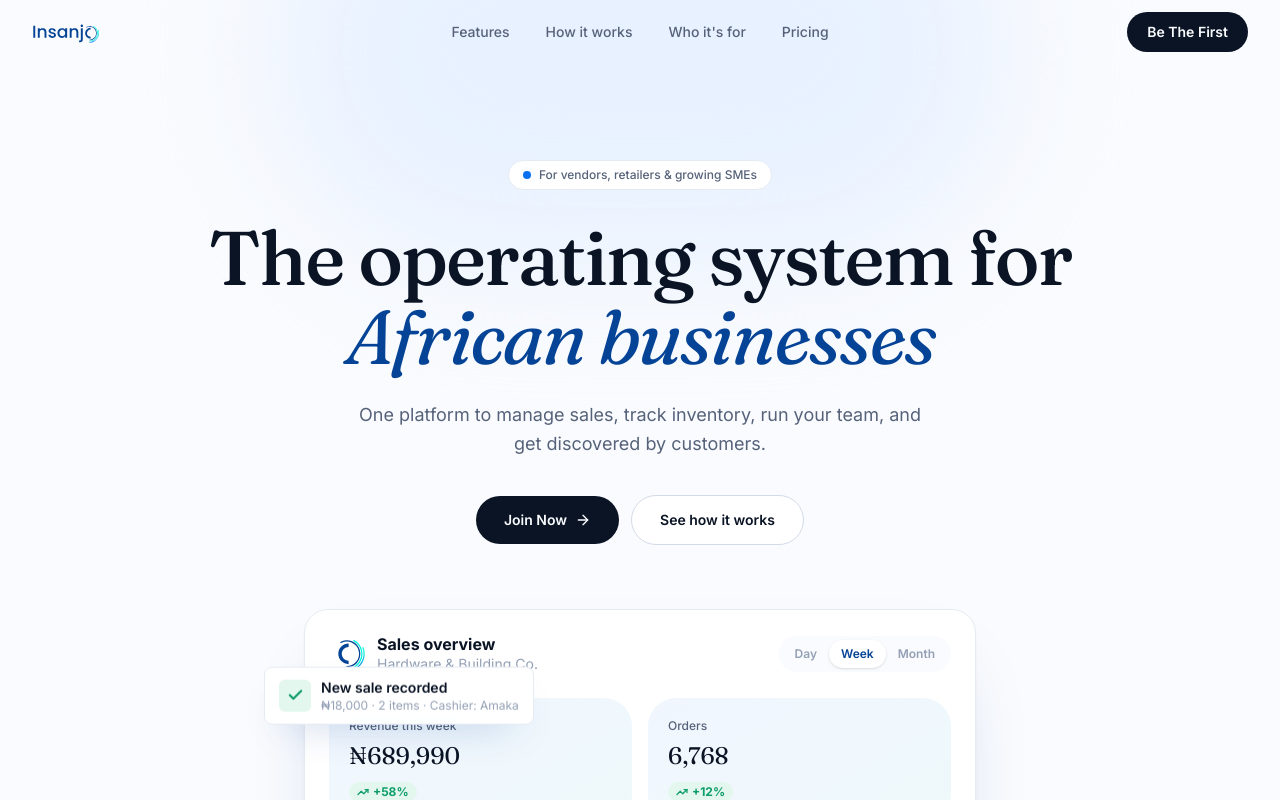
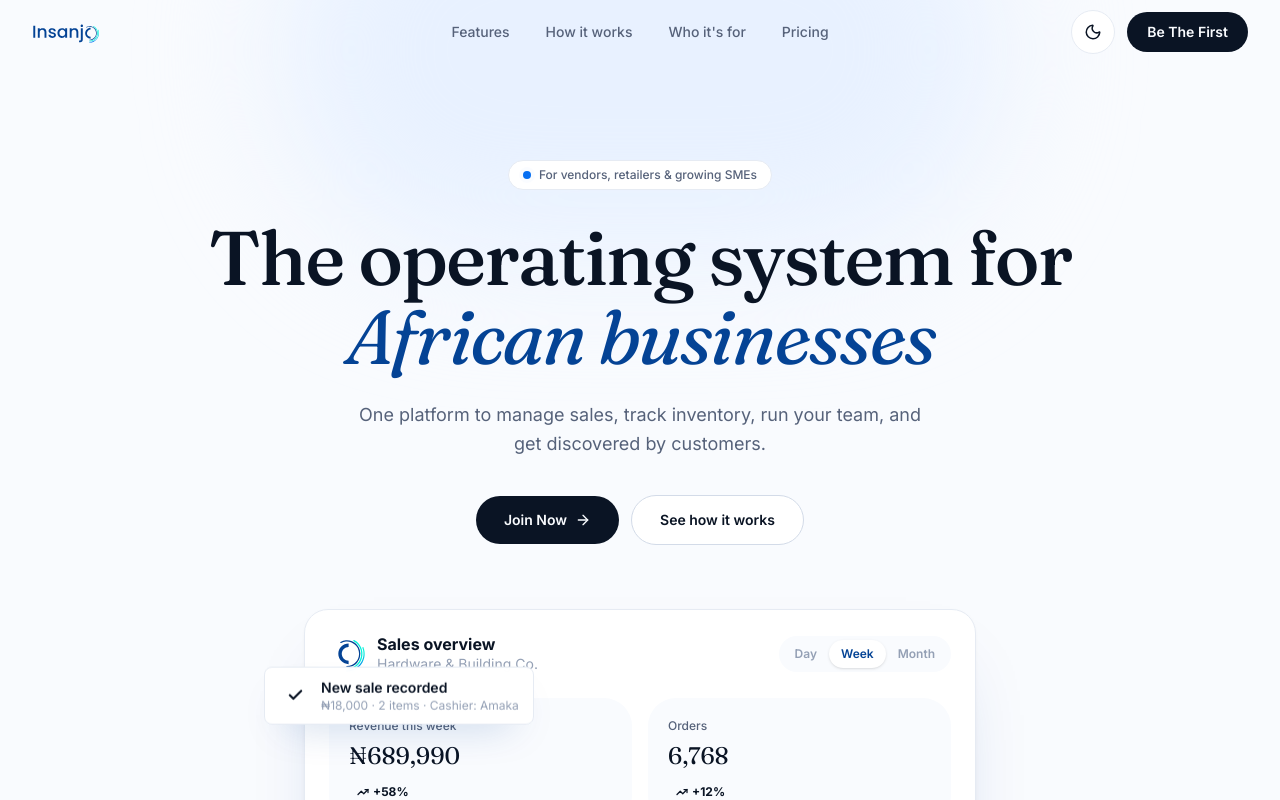
Before and after one commit to danielidonor01-max/insanjo, a React (Vite) app: page / in a window 1280 px wide. Shown: the top 800 px of the page. Built offline with nearby package versions, Linux system fonts and the light colour scheme.

Commit message:
feature: Dark Mode - added dark color pallette

```diff
--- a/package.json
+++ b/package.json
@@ -12,7 +12,9 @@
     "framer-motion": "^12.23.0",
     "lucide-react": "^0.563.0",
     "react": "^19.2.0",
-    "react-dom": "^19.2.0"
+    "react-dom": "^19.2.0",
+    "react-router": "^8.1.0",
+    "react-router-dom": "^7.18.1"
   },
   "devDependencies": {
     "@tailwindcss/vite": "^4.1.0",
--- a/src/App.jsx
+++ b/src/App.jsx
@@ -15,7 +15,7 @@ export default function App() {
     <>
       <a
         href="#features"
-        className="sr-only focus:not-sr-only focus:fixed focus:left-4 focus:top-4 focus:z-[100] focus:rounded-lg focus:bg-ink focus:px-4 focus:py-2 focus:text-sm focus:text-canvas"
+        className="sr-only focus:not-sr-only focus:fixed focus:left-4 focus:top-4 focus:z-100 focus:rounded-lg focus:bg-ink focus:px-4 focus:py-2 focus:text-sm focus:text-canvas"
       >
         Skip to content
       </a>
--- a/src/components/Navbar.jsx
+++ b/src/components/Navbar.jsx
@@ -1,6 +1,9 @@
-import { useEffect, useState } from 'react';
-import { Menu, X } from 'lucide-react';
-import Logo from './Logo';
+
+import { useEffect, useState } from "react";
+import { Menu, X, Moon, Sun } from "lucide-react";
+import Logo from "./Logo";
+import { useTheme } from "../hooks/useTheme";
+
 
 const LINKS = [
   { label: 'Features', href: '#features' },
@@ -12,6 +15,7 @@ const LINKS = [
 export default function Navbar() {
   const [scrolled, setScrolled] = useState(false);
   const [open, setOpen] = useState(false);
+  const { isDark, toggleTheme } = useTheme();
 
   useEffect(() => {
     const onScroll = () => setScrolled(window.scrollY > 12);
@@ -22,8 +26,7 @@ export default function Navbar() {
 
   return (
     <header
-      className={`fixed inset-x-0 top-0 z-50 transition-all duration-300 ${
-        scrolled
+      className={`fixed inset-x-0 top-0 z-50 transition-all duration-300 ${scrolled
         ? 'border-b border-line bg-canvas/80 backdrop-blur-xl'
         : 'border-b border-transparent bg-transparent'
         }`}
@@ -45,12 +48,23 @@ export default function Navbar() {
         </div>
 
         {/* Right CTA */}
+        <div className="hidden items-center gap-3 md:flex">
+          <button
+            type="button"
+            onClick={toggleTheme}
+            aria-label="Toggle theme"
+            className="grid h-11 w-11 place-items-center rounded-full border border-line bg-surface text-ink transition-all duration-300 hover:bg-accent-soft hover:rotate-12"
+          >
+            {isDark ? <Sun size={18} /> : <Moon size={18} />}
+          </button>
+
           <a
             href="#waitlist"
-          className="hidden rounded-full bg-ink px-5 py-2.5 text-sm font-semibold text-canvas transition-colors duration-300 hover:bg-accent md:inline-flex"
+            className="rounded-full bg-ink px-5 py-2.5 text-sm font-semibold text-canvas transition-colors duration-300 hover:bg-accent"
           >
             Be The First
           </a>
+        </div>
 
         <button
           type="button"
@@ -65,8 +79,7 @@ export default function Navbar() {
 
       {/* Mobile menu */}
       <div
-        className={`overflow-hidden border-line bg-canvas/95 backdrop-blur-xl md:hidden ${
-          open ? 'max-h-96 border-t' : 'max-h-0'
+        className={`overflow-hidden border-line bg-canvas/95 backdrop-blur-xl md:hidden ${open ? 'max-h-96 border-t' : 'max-h-0'
           } transition-[max-height] duration-300 ease-out`}
       >
         <div className="flex flex-col gap-1 px-5 py-4">
--- a/src/components/ProductPreview.jsx
+++ b/src/components/ProductPreview.jsx
@@ -127,7 +127,7 @@ export default function ProductPreview() {
 
 function StatTile({ label, value, delta }) {
   return (
-    <div className="rounded-2xl bg-[linear-gradient(150deg,#f1f6fe,#eef9fb)] p-4 sm:p-5">
+    <div className="rounded-2xl bg-canvas p-4 sm:p-5">
       <p className="text-xs font-medium text-muted">{label}</p>
       <p className="mt-1.5 font-serif text-xl text-ink sm:text-2xl">{value}</p>
       <span className="mt-2.5 inline-flex items-center gap-1 rounded-full bg-positive-soft px-2 py-0.5 text-xs font-bold text-positive">
--- a/src/components/WaitlistCTA.jsx
+++ b/src/components/WaitlistCTA.jsx
@@ -25,16 +25,16 @@ export default function WaitlistCTA() {
 
   return (
     <section ref={sectionRef} id="waitlist" className="px-5 py-24 sm:px-8 sm:py-32">
-      <div className="reveal relative mx-auto max-w-5xl overflow-hidden rounded-[2rem] bg-ink px-6 py-16 text-center sm:px-12 sm:py-24">
+      <div className="reveal relative mx-auto max-w-5xl overflow-hidden rounded-4xl bg-[#0a1424] px-6 py-16 text-center sm:px-12 sm:py-24">
         {/* soft accent glow (parallax) */}
         <motion.div
           aria-hidden="true"
           style={{ x: '-50%', y: reduce ? undefined : glowY }}
-          className="pointer-events-none absolute -bottom-32 left-1/2 h-[360px] w-[640px] rounded-full bg-accent/25 blur-3xl"
+          className="pointer-events-none absolute -bottom-32 left-1/2 h-90 w-160 rounded-full bg-[#066ff2]/25 blur-3xl"
         />
 
         <div className="relative">
-          <h2 className="mx-auto max-w-2xl font-serif text-[clamp(2rem,4.5vw,3.25rem)] font-medium leading-[1.08] tracking-tight text-canvas">
+          <h2 className="mx-auto max-w-2xl font-serif text-[clamp(2rem,4.5vw,3.25rem)] font-medium leading-[1.08] tracking-tight text-white">
             Your business deserves{' '}
             <span className="italic text-white/70">better tools.</span>
           </h2>
--- /dev/null
+++ b/src/context/ThemeContext.jsx
@@ -0,0 +1,81 @@
+import { createContext, useContext, useEffect, useMemo, useState } from "react";
+
+const ThemeContext = createContext(null);
+
+const getSystemTheme = () =>
+  window.matchMedia("(prefers-color-scheme: dark)").matches
+    ? "dark"
+    : "light";
+
+const getInitialTheme = () => {
+  if (typeof window === "undefined") return "light";
+
+  const savedTheme = localStorage.getItem("theme");
+
+  if (savedTheme === "light" || savedTheme === "dark") {
+    return savedTheme;
+  }
+
+  return getSystemTheme();
+};
+
+export function ThemeProvider({ children }) {
+  const [theme, setTheme] = useState(getInitialTheme);
+
+  useEffect(() => {
+    const root = document.documentElement;
+
+    root.classList.toggle("dark", theme === "dark");
+
+    localStorage.setItem("theme", theme);
+  }, [theme]);
+
+  // Listen for OS theme changes only if the user
+  // hasn't explicitly chosen a theme.
+  useEffect(() => {
+    const media = window.matchMedia("(prefers-color-scheme: dark)");
+
+    const handleChange = (e) => {
+      const savedTheme = localStorage.getItem("theme");
+
+      if (!savedTheme) {
+        setTheme(e.matches ? "dark" : "light");
+      }
+    };
+
+    media.addEventListener("change", handleChange);
+
+    return () => media.removeEventListener("change", handleChange);
+  }, []);
+
+  const toggleTheme = () => {
+    setTheme((prev) => (prev === "light" ? "dark" : "light"));
+  };
+
+  const value = useMemo(
+    () => ({
+      theme,
+      isDark: theme === "dark",
+      isLight: theme === "light",
+      setTheme,
+      toggleTheme,
+    }),
+    [theme]
+  );
+
+  return (
+    <ThemeContext.Provider value={value}>
+      {children}
+    </ThemeContext.Provider>
+  );
+}
+
+export function useThemeContext() {
+  const context = useContext(ThemeContext);
+
+  if (!context) {
+    throw new Error("useThemeContext must be used inside ThemeProvider.");
+  }
+
+  return context;
+}
--- /dev/null
+++ b/src/hooks/useTheme.js
@@ -0,0 +1,3 @@
+import { useThemeContext } from "../context/ThemeContext";
+
+export const useTheme = () => useThemeContext();
--- a/src/index.css
+++ b/src/index.css
@@ -1,46 +1,77 @@
 @import 'tailwindcss';
 
-/* ── Insanjo design system ─────────────────────────────────────────────
-   Light editorial-minimal premium, on the Insanjo brand palette.
-   Brand: Insanjo Blue #044395 · Insanjo Cyan #05F1DB · Royal Blue #066FF2.
-   Cool near-white canvas, navy-black ink, blue accent + cyan highlight.
-   Fraunces (display serif) for headings · Inter for UI / body / buttons.
+/* Insanjo design system
+   * Light editorial-minimal premium, on the Insanjo brand palette.
+
+   *Fraunces (display serif) for headings · Inter for UI / body / buttons.
 */
 @theme {
-  --font-sans: 'Inter', ui-sans-serif, system-ui, -apple-system, sans-serif;
-  --font-serif: 'Fraunces', ui-serif, Georgia, 'Times New Roman', serif;
+  --font-sans: "Inter", ui-sans-serif, system-ui, sans-serif;
+  --font-serif: "Fraunces", ui-serif, Georgia, serif;
 
-  --color-canvas: #f9fbfe;
-  --color-surface: #ffffff;
-  --color-ink: #0a1424;
-  --color-muted: #56627a;
-  --color-faint: #94a0b5;
-  --color-line: #e6ebf3;
-  --color-line-strong: #d3dbe8;
+  /* Semantic tokens */
+  --color-canvas: var(--canvas);
+  --color-surface: var(--surface);
+  --color-ink: var(--ink);
+  --color-muted: var(--muted);
+  --color-faint: var(--faint);
+  --color-line: var(--line);
+  --color-line-strong: var(--line-strong);
 
-  /* Brand */
-  --color-blue: #044395; /* Insanjo Blue */
-  --color-royal: #066ff2; /* Insanjo Royal Blue */
-  --color-cyan: #05f1db; /* Insanjo Cyan */
+  /* Brand never changes */
+  --color-blue: #044395;
+  --color-royal: #066ff2;
+  --color-cyan: #05f1db;
 
-  /* Semantic accent (maps to brand royal/blue) */
   --color-accent: #066ff2;
   --color-accent-ink: #044395;
-  --color-accent-soft: #e8f1ff;
-
-  /* Status */
-  --color-positive: #0f9d6b;
-  --color-positive-soft: #e3f7ee;
-  --color-warn: #e8a33d;
-  --color-warn-soft: #fdf3e3;
+  --color-accent-soft: var(--accent-soft);
 
   --radius-xl: 1.25rem;
   --radius-2xl: 1.75rem;
 }
 
-/* Brand gradient (royal blue → cyan), matching the brand guide primary gradient */
+
+/* Light mode palette */
 :root {
-  --gradient-brand: linear-gradient(100deg, #066ff2 0%, #05f1db 100%);
+  --canvas: #f9fbfe;
+  --surface: #ffffff;
+
+  --ink: #0a1424;
+  --muted: #56627a;
+  --faint: #94a0b5;
+
+  --line: #e6ebf3;
+  --line-strong: #d3dbe8;
+
+  --accent-soft: #e8f1ff;
+
+  --gradient-brand: linear-gradient(
+    100deg,
+    #066ff2 0%,
+    #05f1db 100%
+  );
+}
+
+/* Dark mode pallette */
+.dark {
+  --canvas: #071321;
+  --surface: #0d1b2a;
+
+  --ink: #f7f9fc;
+  --muted: #c2cedd;
+  --faint: #8897aa;
+
+  --line: #203347;
+  --line-strong: #2b425b;
+
+  --accent-soft: rgba(6,111,242,.15);
+
+  --gradient-brand: linear-gradient(
+    100deg,
+    #066ff2 0%,
+    #05f1db 100%
+  );
 }
 
 @layer base {
--- a/src/main.jsx
+++ b/src/main.jsx
@@ -2,9 +2,15 @@ import React from 'react';
 import ReactDOM from 'react-dom/client';
 import App from './App.jsx';
 import './index.css';
+import { BrowserRouter } from 'react-router-dom';
+import { ThemeProvider } from './context/ThemeContext';
 
 ReactDOM.createRoot(document.getElementById('root')).render(
   <React.StrictMode>
-    <App />
+    <BrowserRouter>
+    <ThemeProvider>
+      <App />
+    </ThemeProvider>
+    </BrowserRouter>
   </React.StrictMode>,
 );
```
Also changed, not shown: 1 other file (tests, documents, lock files or other folders). Lines whose indentation alone changed are shown as unchanged.
